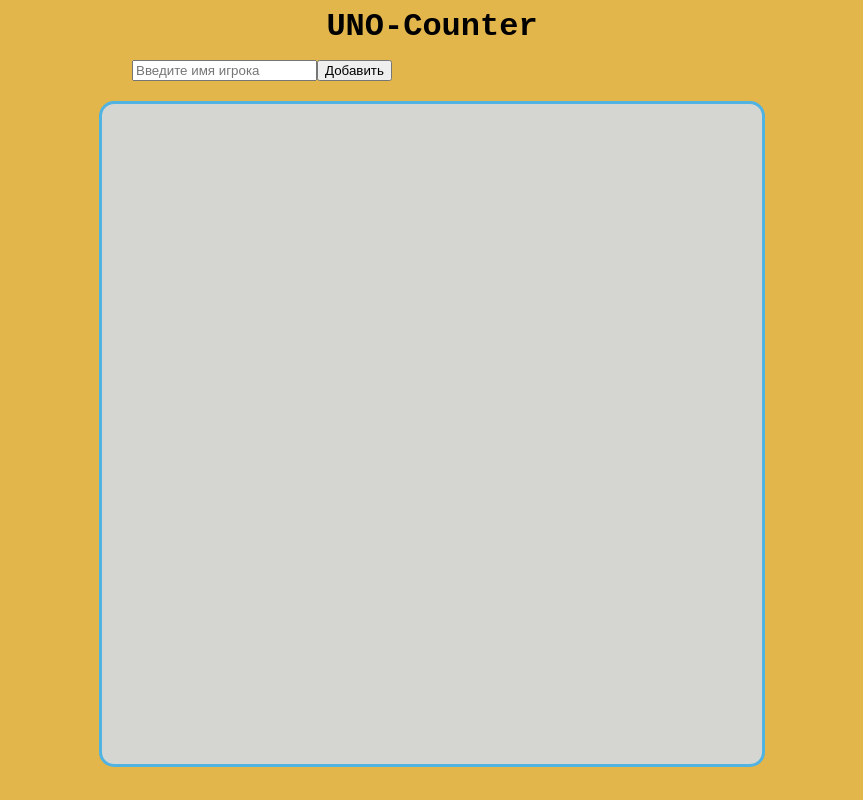
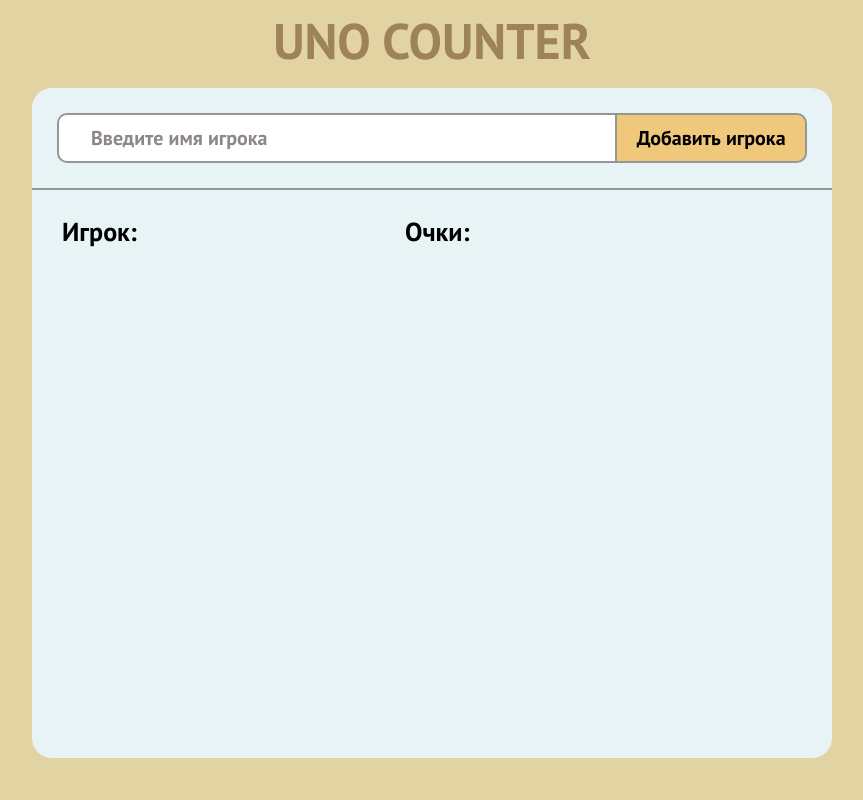
Before and after one commit to silkroadbum/uno-counter, a React (Create React App) app: page / in a window 1280 px wide. Shown: the whole page, without its empty margins (208-1071 px from the left). Built offline with nearby package versions, Linux system fonts and the light colour scheme; the HTML template or start-up script is replaced by a standard one.

Commit message:
Скорректировал стили для приложения

```diff
--- a/public/index.html
+++ b/public/index.html
@@ -10,34 +10,14 @@
       content="Web site created using create-react-app"
     />
     <link rel="apple-touch-icon" href="%PUBLIC_URL%/logo192.png" />
-    <!--
-      manifest.json provides metadata used when your web app is installed on a
-      user's mobile device or desktop. See https://developers.google.com/web/fundamentals/web-app-manifest/
-    -->
     <link rel="manifest" href="%PUBLIC_URL%/manifest.json" />
-    <!--
-      Notice the use of %PUBLIC_URL% in the tags above.
-      It will be replaced with the URL of the `public` folder during the build.
-      Only files inside the `public` folder can be referenced from the HTML.
-
-      Unlike "/favicon.ico" or "favicon.ico", "%PUBLIC_URL%/favicon.ico" will
-      work correctly both with client-side routing and a non-root public URL.
-      Learn how to configure a non-root public URL by running `npm run build`.
-    -->
-    <title>React App</title>
+    <link rel="preconnect" href="https://fonts.googleapis.com">
+    <link rel="preconnect" href="https://fonts.gstatic.com" crossorigin>
+    <link href="https://fonts.googleapis.com/css2?family=PT+Sans:wght@400;700&display=swap" rel="stylesheet">
+    <title>UNO Counter</title>
   </head>
   <body>
     <noscript>You need to enable JavaScript to run this app.</noscript>
     <div id="root"></div>
-    <!--
-      This HTML file is a template.
-      If you open it directly in the browser, you will see an empty page.
-
-      You can add webfonts, meta tags, or analytics to this file.
-      The build step will place the bundled scripts into the <body> tag.
-
-      To begin the development, run `npm start` or `yarn start`.
-      To create a production bundle, use `npm run build` or `yarn build`.
-    -->
   </body>
 </html>
--- a/src/App.js
+++ b/src/App.js
@@ -3,7 +3,7 @@ import PlayerList from "./components/player-list/player-list";
 function App() {
   return (
     <>
-      <h1 className="main-header">UNO-Counter</h1>
+      <h1 className="main-header">UNO Counter</h1>
       <PlayerList/>
     </>
   );
--- a/src/components/player-form/player-form.jsx
+++ b/src/components/player-form/player-form.jsx
@@ -16,8 +16,8 @@ function PlayerForm({players, setPlayers}) {
 
   return (
     <form className='player-form'>
-        <input onChange={onChangeInput} value={formData.name} name='name' type='text' placeholder='Введите имя игрока' required/>
-        <button onClick={onClickButton} type='button'>Добавить</button>
+        <input className='player-form__input' onChange={onChangeInput} value={formData.name} name='name' type='text' placeholder='Введите имя игрока' required/>
+        <button className='button button--add-player' onClick={onClickButton} type='button'>Добавить игрока</button>
     </form>
   );
 }
--- a/src/components/player-list/player-list.jsx
+++ b/src/components/player-list/player-list.jsx
@@ -6,12 +6,20 @@ function PlayerList() {
     const [players, setPlayers] = useState([]);
 
   return (
-    <>
+    <div className="container">
+      <div className="header">
         <PlayerForm players={players} setPlayers={setPlayers}/>
-        <ul className="player-list">
-        {players && players.map((player, i) => <Player key={i + player.name} players={players} setPlayers={setPlayers} player={player} id={i}/>)}
-        </ul>
-    </>
+      </div>
+      <div className="player-header">
+        <div className="player-title">Игрок:</div>
+        <div className="player-title">Очки:</div>
+      </div>
+      <ul className="player-list">
+        {players && players.map((player, i) => (
+          <Player key={i + player.name} players={players} setPlayers={setPlayers} player={player} id={i}/>)
+        )}
+      </ul>
+    </div>
 
   )
 }
--- a/src/components/player/player.jsx
+++ b/src/components/player/player.jsx
@@ -15,15 +15,19 @@ function Player({players, setPlayers, player, id}) {
 
   return (
     <li className='player-list__item'>
-        {player.name}
+      <div className='player-list__info'>
+        <span className='player-list__name'>{player.name}</span>
+        <span className='player-list__scores'>{player.scores}</span>
+      </div>
         <span className='player-list__block'>
-          <span className='player-list__scores'>{player.scores}</span>
           {showTextFiled
-            ? <span>
+            ? <span className='player-list__wrapper'>
                 <input ref={inputRef} className='player-list__text-field' name='value' type='number' placeholder='Число'/>
-                <button onClick={addScore} className='player-list__add_value' type='button'>Добавить</button>
+                <button onClick={addScore} className='button player-list__add_value' type='button'>
+                  <img src='img/check.svg' className='player-list__icon' alt='Icon check' width={40}/>
+                </button>
               </span>
-            : <button onClick={showField} className='player-list__button'>Добавить очки</button>
+            : <button onClick={showField} className='button player-list__button'>Добавить очки</button>
           }
         </span>
     </li>
--- a/src/index.css
+++ b/src/index.css
@@ -1,46 +1,165 @@
+* {
+    box-sizing: border-box;
+}
+
 body {
     padding: 0;
     font-size: 16px;
-    font-family: 'Courier New', Courier, monospace;
-    background-color: rgb(227, 182, 76);
+    font-family: 'PT Sans', Arial, sans-serif;
+    background-color: #E2D4A2;
+    color: #000000;
 }
 
 .main-header {
     margin: 0 auto;
     text-align: center;
     margin-bottom: 15px;
+    text-transform: uppercase;
+    font-size: 50px;
+    line-height: 65px;
+    color: #9E8258;
+}
+
+.container {
+    width: 800px;
+    min-height: 670px;
+    background: #E7F3F4;
+    border-radius: 20px;
+    margin: 0 auto;
+}
+
+.header {
+    border-bottom: 2px solid #979798;
+    min-height: 100px;
+    padding: 25px;
+}
+
+.player-header {
+    padding: 25px 25px 0;
+    display: flex;
+}
+
+.player-title {
+    font-weight: 700;
+    font-size: 26px;
+    line-height: 34px;
+    color: #000000;
+    min-width: 343px;
+    padding-left: 5px;
 }
 
 .player-list {
-    padding: 30px;
-    width: 600px;
-    min-height: 600px;
-    margin: 0 auto;
-    border: 3px solid rgb(80, 179, 225);
-    border-radius: 15px;
-    background-color: rgb(213, 213, 210);
+    padding: 5px 25px 25px;
+    margin: 0;
+}
+
+.player-list__info {
+    display: flex;
 }
 
 .player-list__item {
-    font-size: 24px;
-    padding: 10px;
     display: flex;
     justify-content: space-between;
-    border: 3px solid rgb(80, 179, 225);
     margin-bottom: 10px;
-    border-radius: 10px;
+}
+
+.player-list__name {
+    font-weight: 700;
+    font-size: 20px;
+    line-height: 26px;
+    width: 343px;
+    height: 50px;
+    background: #FFFFFF;
+    border-width: 2px 0px 2px 2px;
+    border-style: solid;
+    border-color: #949798;
+    border-radius: 10px 0 0 10px;
+    padding: 10px 14px 7px 14px;
+}
+
+.player-list__scores {
+    font-weight: 700;
+    font-size: 20px;
+    line-height: 26px;
+    height: 50px;
+    width: 90px;
+    text-align: center;
+    background: #FFFFFF;
+    border-width: 2px;
+    border-style: solid;
+    border-color: #949798;
+    border-radius: 0 10px 10px 0;
+    padding: 10px 14px 7px 14px
 }
 
 .player-list__button {
-    margin-left: 15px;
+    margin-left: 10px;
+    border-radius: 10px;
+    width: 130px;
+}
+
+.player-list__add_value {
+    border-radius: 10px;
+    width: 130px;
+    padding: 0;
 }
 
 .player-form {
-    width: 600px;
     margin: 0 auto;
-    margin-bottom: 20px;
+    display: flex;
+}
+
+.player-form__input {
+    font-family: inherit;
+    font-weight: 700;
+    font-size: 20px;
+    line-height: 20px;
+    width: 100%;
+    border-width: 2px 0px 2px 2px;
+    border-style: solid;
+    border-color: #949798;
+    border-radius: 10px 0px 0px 10px;
+    padding: 7px 32px 7px 32px;
+    outline: none;
+}
+
+.player-form__input::placeholder,
+.player-list__text-field::placeholder {
+    font-family: inherit;
+    font-weight: 700;
+    font-size: 20px;
+    line-height: 20px;
+    color: #8E8787;
+}
+
+.player-list__wrapper {
+    display: flex;
+    width: 297px;
+    justify-content: space-between;
 }
 
 .player-list__text-field {
-    width: 50px;
+    width: 150px;
+    height: 50px;
+    border: 2px solid #949798;
+    border-radius: 10px;
+    padding: 10px 14px 7px 14px;
+    font-weight: 700;
+    font-size: 20px;
+    line-height: 26px;
 }
+
+.button {
+    background: #EFC87C;
+    border: 2px solid #949798;
+    min-height: 50px;
+    font-family: inherit;
+    font-weight: 700;
+    font-size: 20px;
+    line-height: 20px;
+}
+
+.button--add-player {
+    border-radius: 0px 10px 10px 0px;
+    width: 260px;
+}
```
Also changed, not shown: public/img/check.svg (added).
